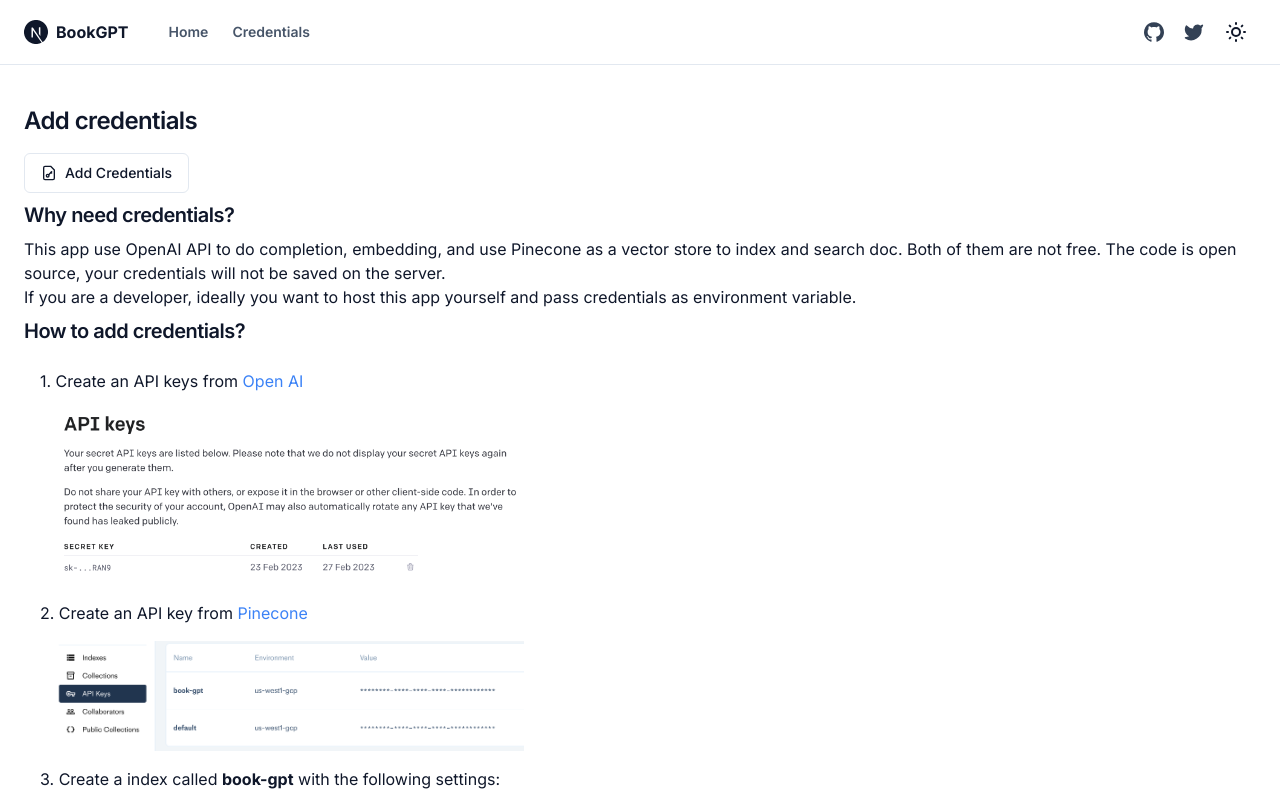
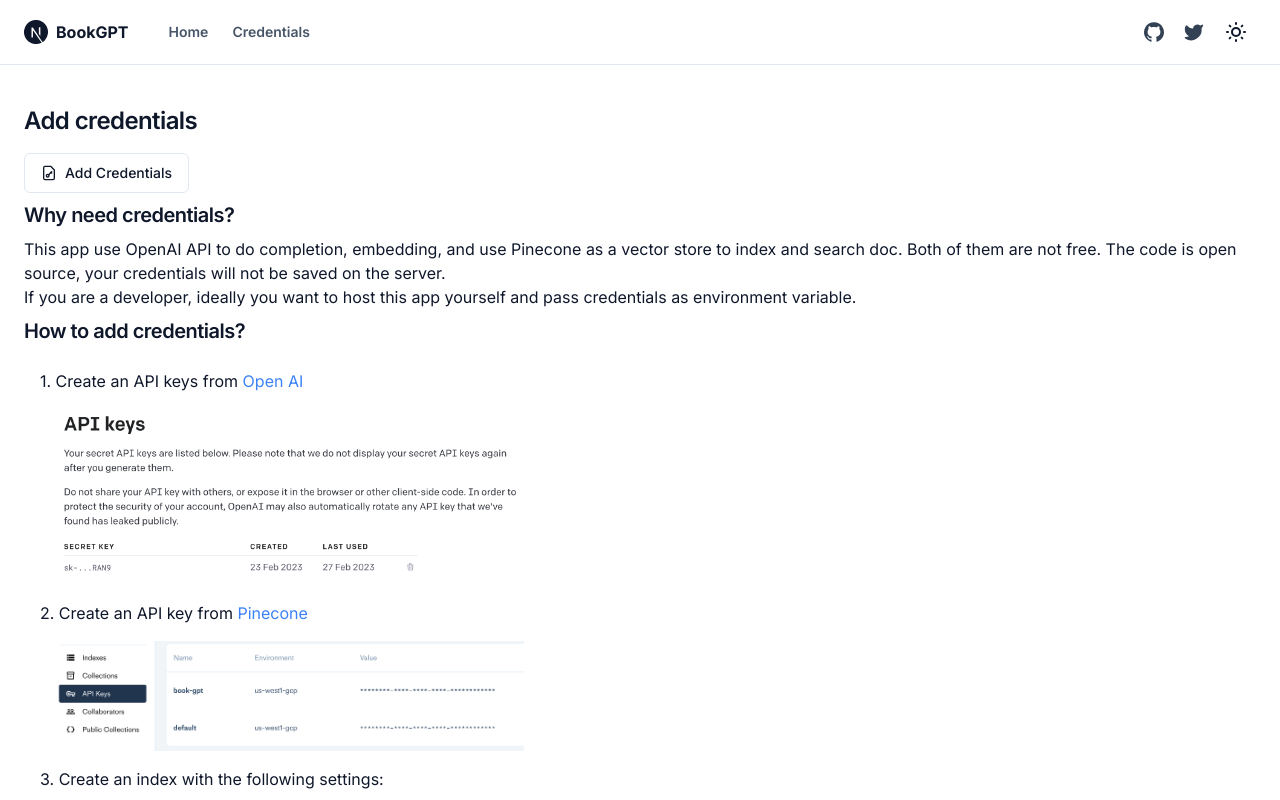
Before and after one commit to fraserxu/book-gpt, a Next.js app: page /credentials in a window 1280 px wide. Shown: the top 800 px of the page. Built offline with nearby package versions, Linux system fonts and the light colour scheme.

Commit message:
add placeholders for pinecone creds and adjust instruction

```diff
--- a/context/credentials-context.tsx
+++ b/context/credentials-context.tsx
@@ -5,7 +5,7 @@
 const initialCredentials = {
   openaiApiKey: "",
   pineconeEnvironment: "",
-  pineconeIndex: "book-gpt",
+  pineconeIndex: "",
   pineconeApiKey: "",
   githubPersonalToken: "",
 }
--- a/pages/credentials.tsx
+++ b/pages/credentials.tsx
@@ -123,6 +123,7 @@
                   <Input
                     id="pinecone-environment"
                     value={pineconeEnvironment}
+                    placeholder="us-west1-gcp"
                     className="col-span-3"
                     onChange={handlePineconeEnvironmentChange}
                   />
@@ -135,6 +136,7 @@
                   <Input
                     id="pinecone-index"
                     value={pineconeIndex}
+                    placeholder="book-gpt"
                     className="col-span-3"
                     onChange={handlePineconeIndexChange}
                   />
@@ -217,8 +219,7 @@
                 />
               </li>
               <li>
-                3. Create a index called <b>book-gpt</b> with the following
-                settings:{" "}
+                3. Create an index with the following settings:{" "}
                 <Image
                   className="p-4"
                   src="/screenshot/pinecone-index.png"
```
